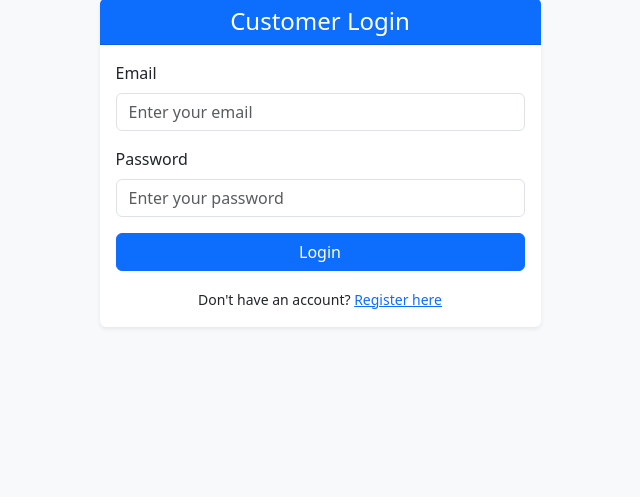
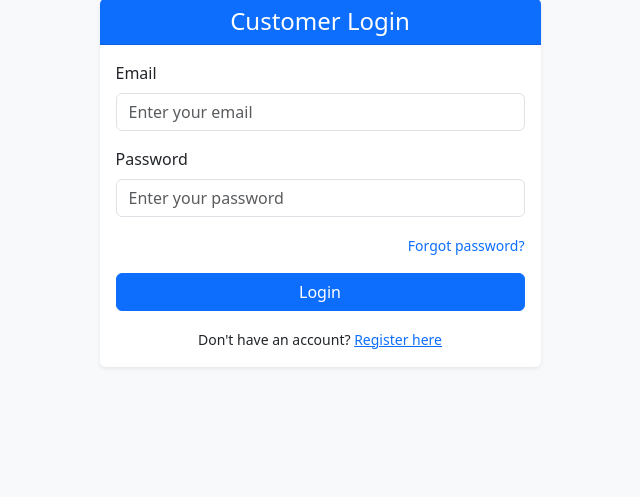
Before and after one commit to abnasity/dtv-admin-panel, a Flask app: page /customers/login in a window 1280 px wide. Shown: the part 236-733 px from the top of the page, without its empty margins (320-960 px from the left). Run offline with Flask 3, Linux system fonts and the light colour scheme; some libraries are stand-ins or nearby versions.

Commit message:
add reset pass yrl

```diff
--- a/app/templates/customers/login.html
+++ b/app/templates/customers/login.html
@@ -29,6 +29,13 @@
                             {% endfor %}
                         </div>
 
+                        <!-- 🔐 Forgot Password Link -->
+                        <div class="mb-3 text-end">
+                            <a href="{{ url_for('customers.customer_reset_request') }}" class="small text-decoration-none">
+                                Forgot password?
+                            </a>
+                        </div>
+
                         <div class="d-grid">
                             {{ form.submit(class="btn btn-primary") }}
                         </div>
```
